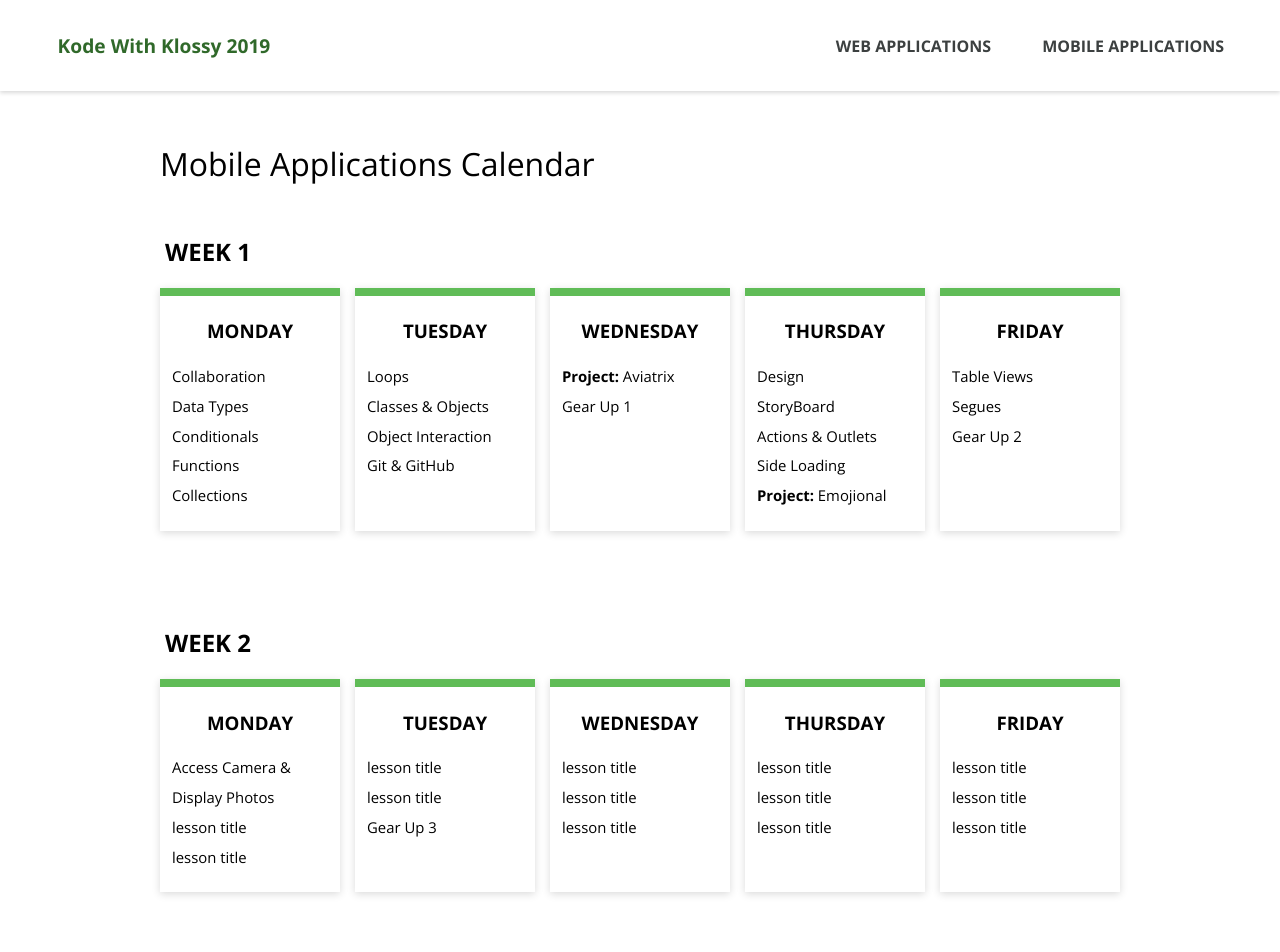
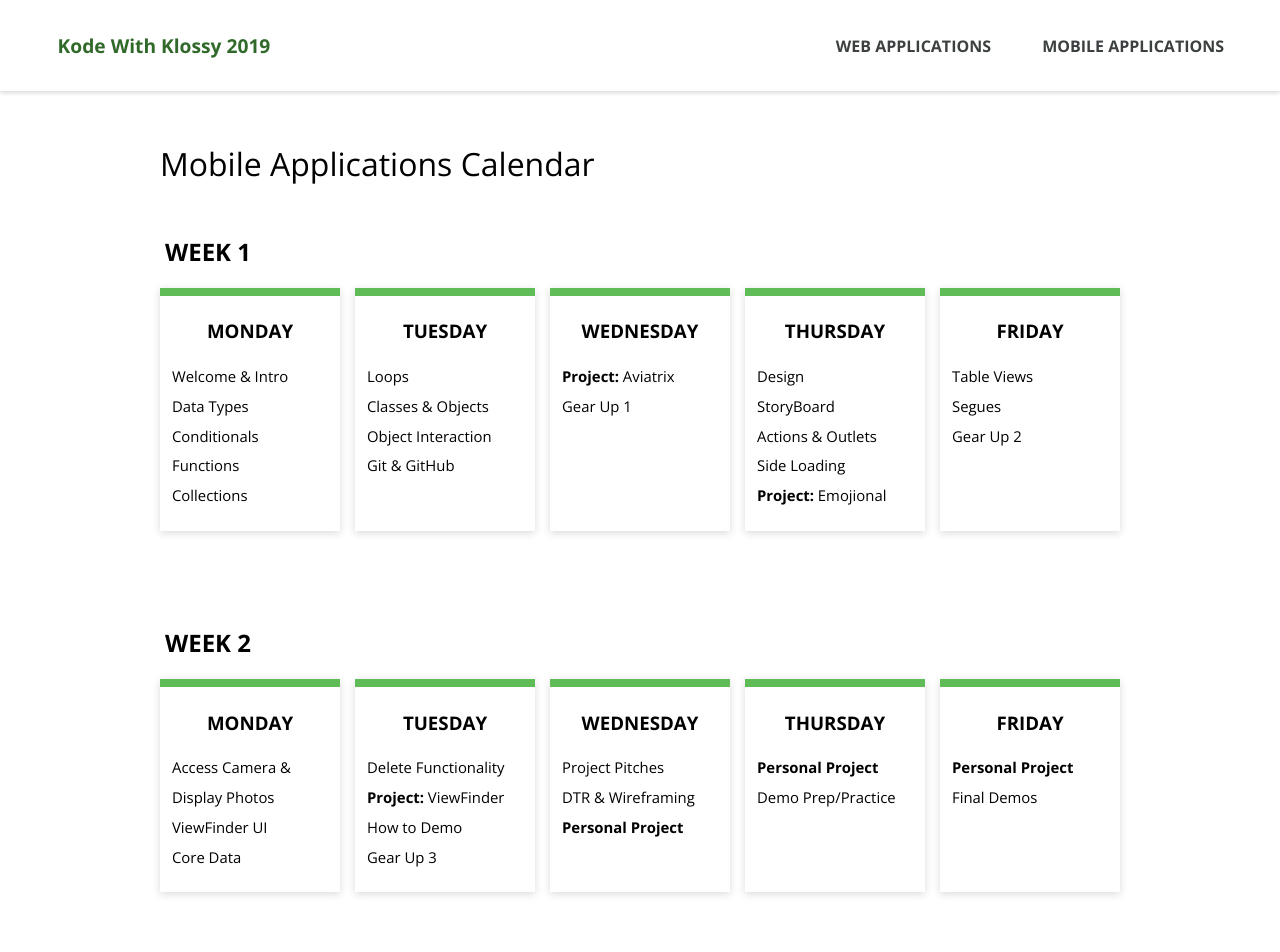
Before and after one commit to ameseee/kwk-curriculum-site, a Jekyll site: the page built from swift-ios/calendar/index.md, in a window 1280 px wide. Shown: the top 952 px of the page. Built offline with Jekyll 4.4.1, drawn with Linux system fonts in a browser that asks for light colours; nearby versions of some CDN libraries.

Commit message:
update Mobile calendar

```diff
--- a/swift-ios/calendar/index.md
+++ b/swift-ios/calendar/index.md
@@ -8,7 +8,7 @@ title: Mobile Applications Calendar
       <article class="day-card">
         <h3>Monday</h3>
         <ul>
-          <li>Collaboration</li>
+          <li>Welcome & Intro</li>
           <li>Data Types</li>
           <li>Conditionals</li>
           <li>Functions</li>
@@ -59,40 +59,39 @@ title: Mobile Applications Calendar
         <h3>Monday</h3>
         <ul>
           <li>Access Camera & Display Photos</li>
-          <li>lesson title</li>
-          <li>lesson title</li>
+          <li>ViewFinder UI</li>
+          <li>Core Data</li>
         </ul>
       </article>
         <article class="day-card">
         <h3>Tuesday</h3>
         <ul>
-          <li>lesson title</li>
-          <li>lesson title</li>
+          <li>Delete Functionality</li>
+          <li><strong>Project:</strong> ViewFinder</li>
+          <li>How to Demo</li>
           <li>Gear Up 3</li>
         </ul>
       </article>
         <article class="day-card">
         <h3>Wednesday</h3>
         <ul>
-          <li>lesson title</li>
-          <li>lesson title</li>
-          <li>lesson title</li>
+          <li>Project Pitches</li>
+          <li>DTR & Wireframing</li>
+          <li><strong>Personal Project</strong></li>
         </ul>
       </article>
         <article class="day-card">
         <h3>Thursday</h3>
         <ul>
-          <li>lesson title</li>
-          <li>lesson title</li>
-          <li>lesson title</li>
+          <li><strong>Personal Project</strong></li>
+          <li>Demo Prep/Practice</li>
         </ul>
       </article>
         <article class="day-card">
         <h3>Friday</h3>
         <ul>
-          <li>lesson title</li>
-          <li>lesson title</li>
-          <li>lesson title</li>
+          <li><strong>Personal Project</strong></li>
+          <li>Final Demos</li>
         </ul>
       </article>
     </section>
```
